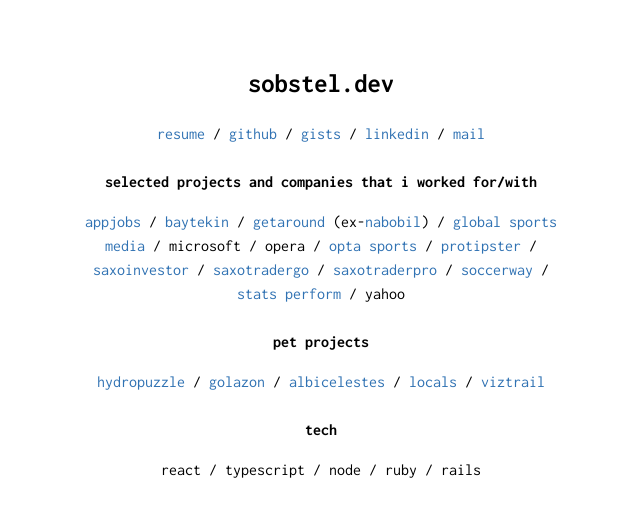
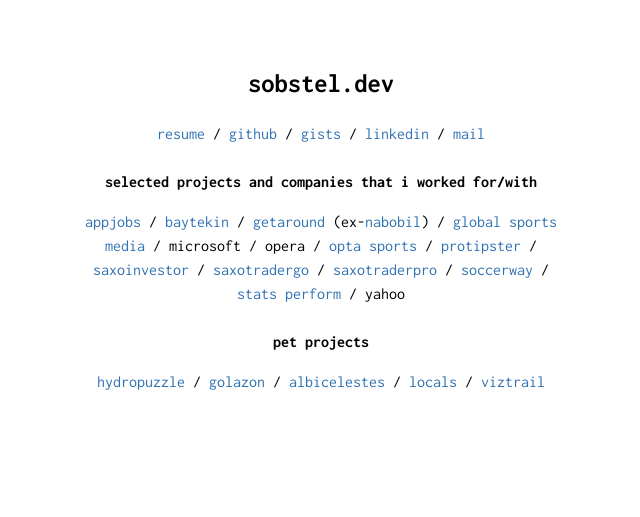
Before and after one commit to sobstel/sobstel.github.com, a Jekyll site: the page built from index.html, in a window 1280 px wide. Shown: the top 517 px of the page, without its empty margins (319-959 px from the left). Built offline with Jekyll 4.4.1, drawn with Linux system fonts in a browser that asks for light colours.

Commit message:
You can do anything, but not everything.

```diff
--- a/index.html
+++ b/index.html
@@ -38,10 +38,6 @@
         <a href="//albicelestes.com">albicelestes</a> /
         <a href="//niebanalna.vercel.app">locals</a> /
         <a href="//viztrail.com">viztrail</a>
-    </p>
-    <h2>tech</h2>
-    <p>
-        react / typescript / node / ruby / rails
     </p>
 </div>
 
```
